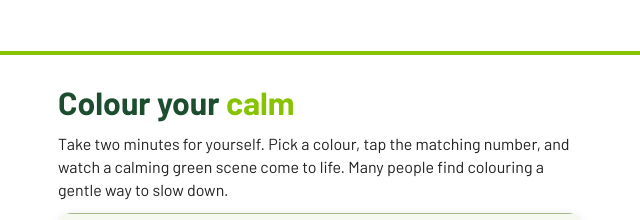
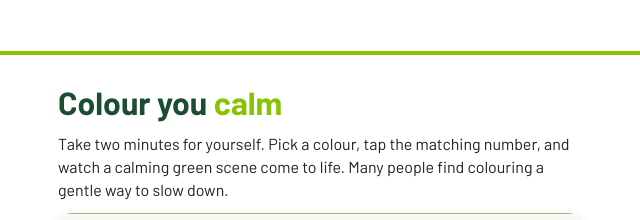
Before and after one commit to mh-quiz/thrive-number-paint, a plain HTML site: page index.html in a window 1280 px wide. Shown: the top 220 px of the page, 320-960 px from the left. Drawn offline with Linux system fonts and the light colour scheme.

Commit message:
Update index.html

```diff
--- a/index.html
+++ b/index.html
@@ -3,7 +3,7 @@
 <head>
 <meta charset="utf-8">
 <meta name="viewport" content="width=device-width, initial-scale=1">
-<title>Colour your calm | Thrive! by Medihelp</title>
+<title>Colour you calm | Thrive! by Medihelp</title>
 <link rel="preconnect" href="https://fonts.googleapis.com">
 <link href="https://fonts.googleapis.com/css2?family=Barlow:wght@400;600;700&display=swap" rel="stylesheet">
 <!-- OPTIONAL engagement tracking (needs your privacy/IT approval first):
@@ -48,7 +48,7 @@ small{color:#555}
 <body>
 <header>Thrive! <span>November/December 2026</span></header>
 <main>
-<h1>Colour your <em>calm</em></h1>
+<h1>Colour you <em>calm</em></h1>
 <p>Take two minutes for yourself. Pick a colour, tap the matching number, and watch a calming green scene come to life. Many people find colouring a gentle way to slow down.</p>
 
 <svg id="scene" viewBox="0 0 400 400" role="group" aria-label="Paint by numbers scene"></svg>
```
